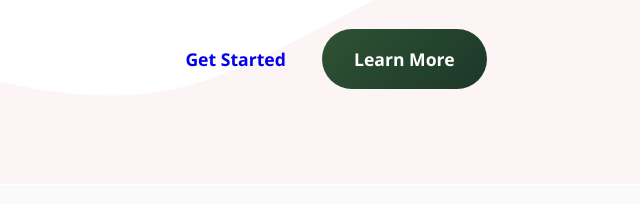
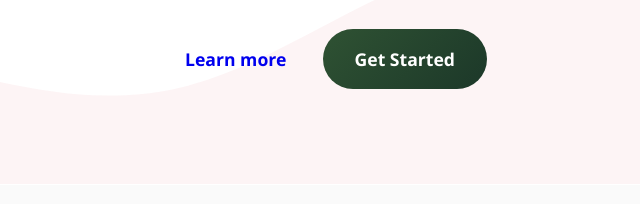
Before and after one commit to DMu1e/Mule_Secret_Santa, a website: page Frontend/index.html in a window 1280 px wide. Shown: the part 414-618 px from the top of the page, 320-960 px from the left. Drawn offline with Linux system fonts and the light colour scheme.

Commit message:
Update index.html

```diff
--- a/Frontend/index.html
+++ b/Frontend/index.html
@@ -473,8 +473,8 @@
         <p>Organize your Secret Santa gift exchange with smart matching, wishlists, and complete anonymity. Perfect for
             families, friends, and office celebrations!</p>
         <div class="cta-buttons">
-            <a href="login.html" class="cta-button primary-button">Get Started</a>
-            <a href="#features" class="cta-button secondary-cta">Learn More</a>
+            <a href="#features" class="cta-button primary-button">Learn more</a>
+            <a href="login.html" class="cta-button secondary-cta">Get Started</a>
         </div>
     </section>
 
```
